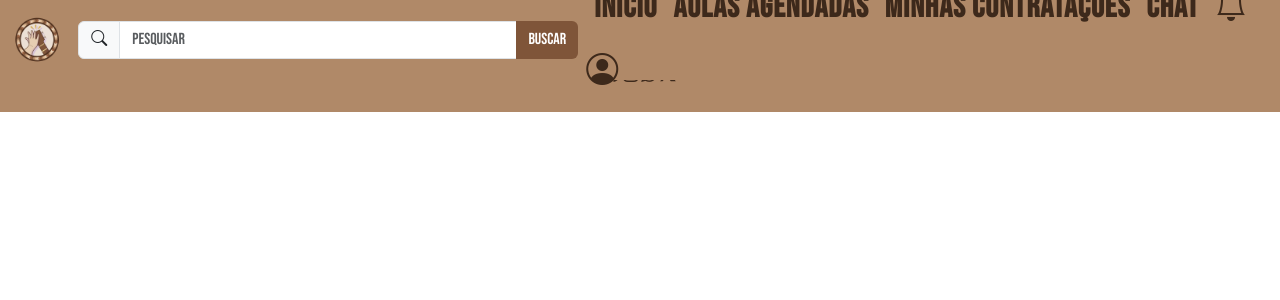
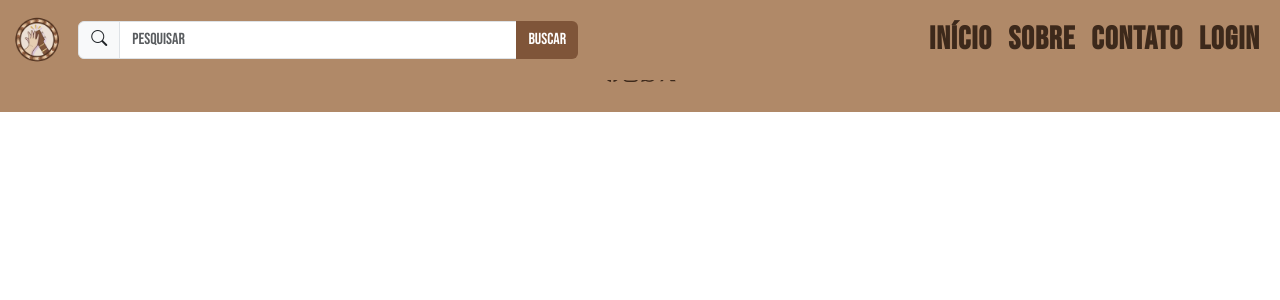
Before and after one commit to GabrielPirovane/Tokaki, a FastAPI app: template templates/navbar_footer.html in a window 1280 px wide. Shown: the top 300 px of the page. Run offline with FastAPI, Linux system fonts and the light colour scheme; the template is opened without the code that fills it, so the values that code supplies are empty.

Commit message:
Refactor navbar and footer template; update CSS styles for consistency

```diff
--- a/routes/admin/categoria_routes.py
+++ b/routes/admin/categoria_routes.py
@@ -1,8 +1,10 @@
 from fastapi import APIRouter
+from fastapi.templating import Jinja2Templates
 
 from data.categoria import categoria_repo
 
 router = APIRouter()
+templates = Jinja2Templates(directory="templates")
 
 @router.get("/admin/categorias")
 async def get_categorias():
--- a/static/css/style_home.css
+++ b/static/css/style_home.css
@@ -6,46 +6,36 @@
     --cor-3: #3d291b;
     --cor-4: #e6ccb2;
 }
-
 body {
     overflow-y: scroll;
     font-family: var(--fonte-base);
 }
-
-
 nav {
     height: 5em;
     font-family: var(--fonte-destaque);
     background-color: var(--cor-1) !important;
 }
-
 footer {
     height: 7em;
     font-family: var(--fonte-destaque);
     background-color: var(--cor-1);
     color: var(--cor-3);
 }
-
 body {
     overflow-y: scroll;
     font-family: var(--fonte-base);
 }
-
-
 nav {
     height: 5em;
     font-family: var(--fonte-destaque);
     background-color: var(--cor-1) !important;
 }
-
 footer {
     height: 7em;
     font-family: var(--fonte-destaque);
     background-color: var(--cor-1);
     color: var(--cor-3);
 }
-
-
 .navbar-nav .nav-link {
     font-size: 2rem;
     font-family: var(--fonte-destaque);
@@ -53,63 +43,51 @@ footer {
     letter-spacing: 1px;
 
 }
-
+#icone-perfil {
+    font-size: 1.8em;
+    margin-bottom: 2em;
+    filter: invert();
+}
+#secao-nav {
+    color: var(--cor-3);
+}
 .placeholder {
     color: var(--cor-2);
 }
-
-#carrossel-principal {
-    height: 50em;
-}
-
 #barra-pesquisa {
     width: 50em;
     border-radius: 1em;
 }
-
 #barra-pesquisa .btn {
     background-color: var(--cor-2) !important;
     color: #fff !important;
     border: none !important;
 }
-
 #barra-pesquisa .btn:hover {
     opacity: 80%;
 }
-
-#icone-perfil {
-    font-size: 1.8em;
-    margin-bottom: 2em;
-    filter: invert();
+#carrossel-principal {
+    height: 50em;
 }
-
-#secao-nav {
-    color: var(--cor-3);
-}
-
 .carousel,
 .carousel-inner,
 .carousel-item {
     height: auto;
 }
-
 .carousel-item {
     overflow: hidden;
     padding: 2rem 0;
 }
-
 .carousel-item .row {
     display: flex;
     align-items: stretch;
 }
-
 .carousel-item img {
     width: 100%;
     height: auto;
     object-fit: cover;
     display: block;
 }
-
 #carouselCards .carousel-control-prev,
 #carouselCards .carousel-control-next {
     top: 50%;
@@ -117,7 +95,6 @@ footer {
     height: auto;
     z-index: 2;
 }
-
 .carousel-control-prev-icon,
 .carousel-control-next-icon {
     background-color: var(--cor-2);
@@ -128,12 +105,10 @@ footer {
     align-items: center;
     justify-content: center;
 }
-
 .carousel-control-prev-icon:hover,
 .carousel-control-next-icon:hover {
     opacity: 90%;
 }
-
 .card-carousel {
     background: var(--cor-4);
     border-radius: 2em;
@@ -145,7 +120,6 @@ footer {
     overflow: hidden;
     height: 370px;
 }
-
 .card-img-top {
     width: 100%;
     height: 250px;
@@ -153,7 +127,6 @@ footer {
     border-radius: 2em 2em 0 0;
     display: block;
 }
-
 .card-body {
     background: transparent;
     padding: 1.2em 1em 0.8em 1em;
@@ -164,14 +137,12 @@ footer {
     flex-direction: column;
     justify-content: center;
 }
-
 .card-fixo {
     background-color: var(--cor-4);
     border: 0 !important;
     border-radius: 2rem;
     width: auto;
 }
-
 .imagem_fundo_cadastro {
     background-image: url('/static/img/cad_fundo_claro.png');
     background-size: cover;
--- a/templates/navbar_footer.html
+++ b/templates/navbar_footer.html
@@ -20,7 +20,7 @@
 <body>
     <header>
         <nav class="navbar navbar-expand-lg fixed-top">
-            <div class="container-fluid g-20">
+            <div class="container-fluid">
                 <img src="static/img/logo_colorida.png" alt="Bootstrap" width="4%" height="4%" class="img-fluid me-3">
                 <button class="navbar-toggler" type="button" data-bs-toggle="collapse" data-bs-target="#navbarNav"
                     aria-controls="navbarNav" aria-expanded="false" aria-label="Toggle navigation">
@@ -39,7 +39,7 @@
                             </button>
                         </div>
                     </form>
-                    <ul class="navbar-nav ms-auto align-items-center flex-wrap">
+                    <ul class="navbar-nav ms-auto align-items-center flex-wrap ">
                         <li class="nav-item ms-2">
                             <a class="nav-link active" href="/" id="secao-nav">
                                 <span class="nav-item-secao">INÍCIO</span>
@@ -47,29 +47,34 @@
                         </li>
                         <li class="nav-item">
                             <a class="nav-link active" href="#" id="secao-nav">
-                                <span class="nav-item-secao">AULAS AGENDADAS</span>
+                                <span class="nav-item-secao">SOBRE</span>
                             </a>
                         </li>
                         <li class="nav-item">
                             <a class="nav-link active" href="#" id="secao-nav">
-                                <span class="nav-item-secao">MINHAS CONTRATAÇÕES</span>
+                                <span class="nav-item-secao">CONTATO</span>
                             </a>
                         </li>
-                        <li class="nav-item">
+                        <!-- <li class="nav-item">
                             <a class="nav-link active" href="#" id="secao-nav">
                                 <span class="nav-item-secao">CHAT</span>
                             </a>
+                        </li> -->
+                        <li class="nav-item">
+                            <a class="nav-link active" href="/login" id="secao-nav">
+                                <span class="nav-item-secao">LOGIN</span>
+                            </a>
                         </li>
-                        <li class="nav-item">
+                        <!-- <li class="nav-item">
                             <a class="nav-link active" href="#" id="secao-nav">
                                 <i class="bi bi-bell"></i>
                             </a>
-                        </li>
-                        <li class="nav-item">
+                        </li> -->
+                        <!-- <li class="nav-item">
                             <a class="nav-link active" href="#" id="secao-nav">
                                 <i class="bi bi-person-circle"></i>
                             </a>
-                        </li>
+                        </li> -->
                     </ul>
                 </div>
         </nav>
```
